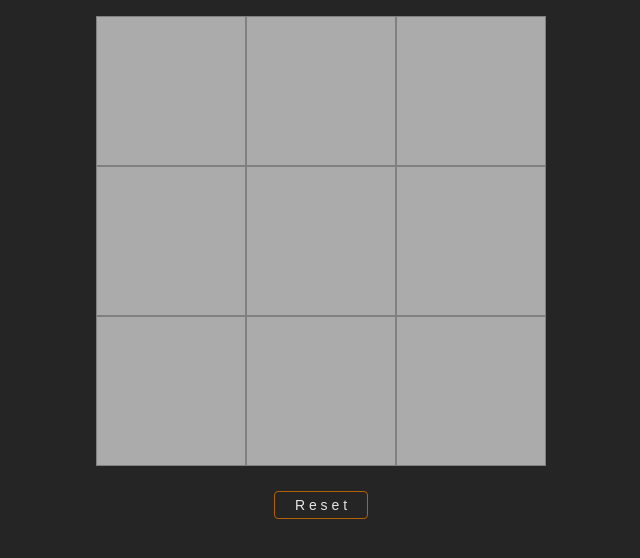
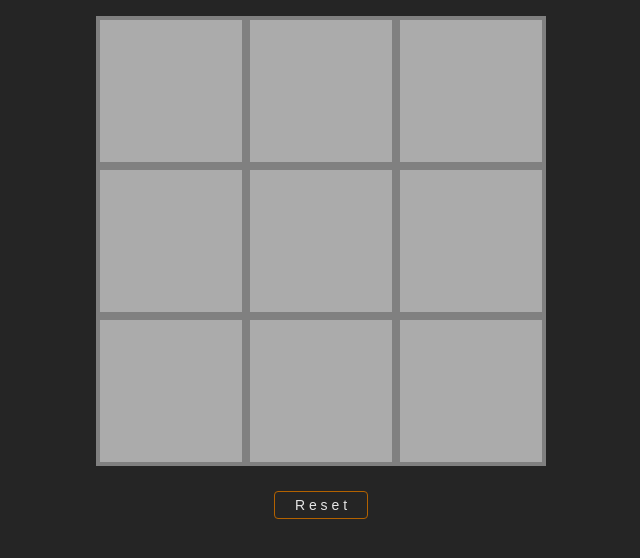
Before and after one commit to BankMali/React-core, a plain HTML site: page tic tok tac/index.html in a window 1280 px wide. Shown: the part 198-756 px from the top of the page, without its empty margins (319-959 px from the left). Drawn offline with nearby package versions, Linux system fonts and the light colour scheme.

Commit message:
edit css tic tok tac

```diff
--- a/tic tok tac/style.css
+++ b/tic tok tac/style.css
@@ -35,13 +35,14 @@ html {
     width: 150px;
     height: 150px;
     /* padding: 50px; */
-    font-size: 150px;
-    border: 1px solid gray;
+    font-size: 145px;
+    border: 4px solid gray;
     font-family: 'Nanum Pen Script', cursive;
     background-color: rgba(255, 255, 255, 0.616);
     color: rgb(55, 55, 55);
     transition: 1s;
     animation: color 1s;
+    /* box-shadow: 0px 0px 10px 2px rgba(0, 0, 0, 0.205); */
 
 }
 
```
